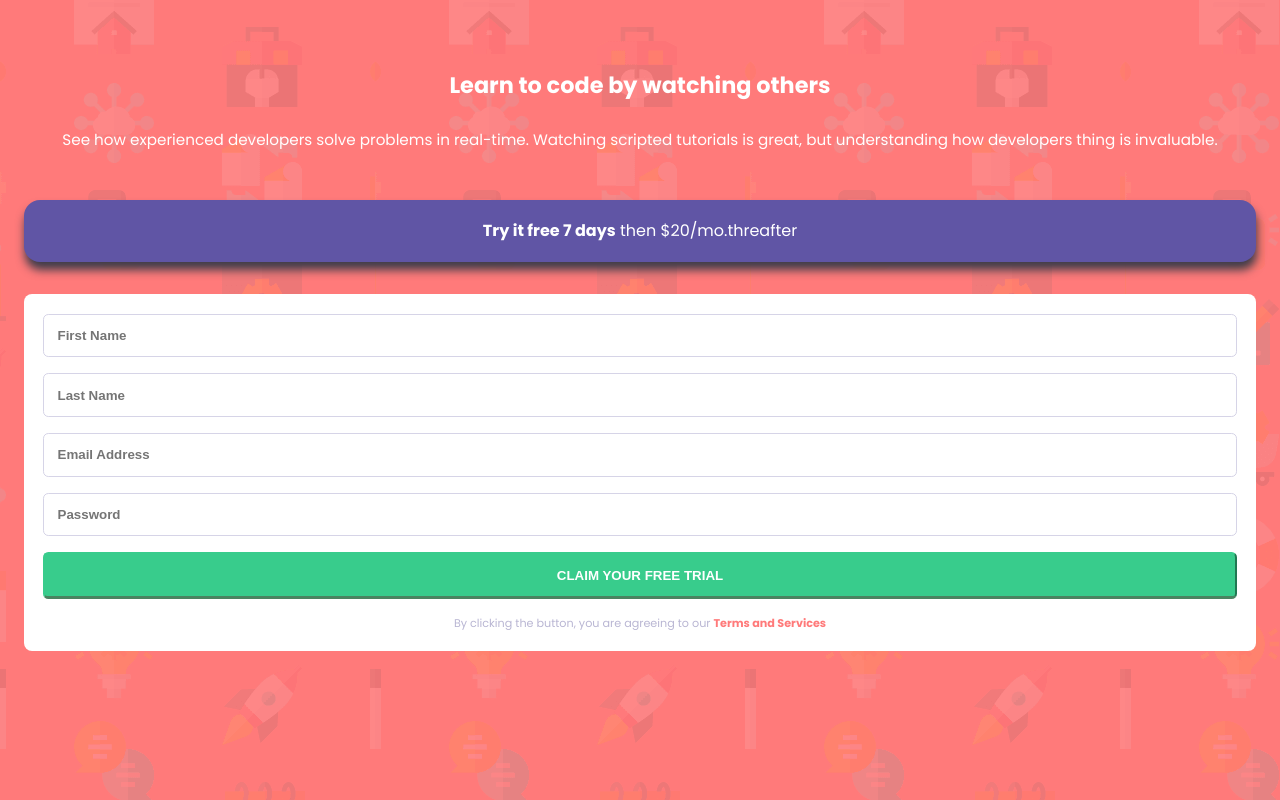
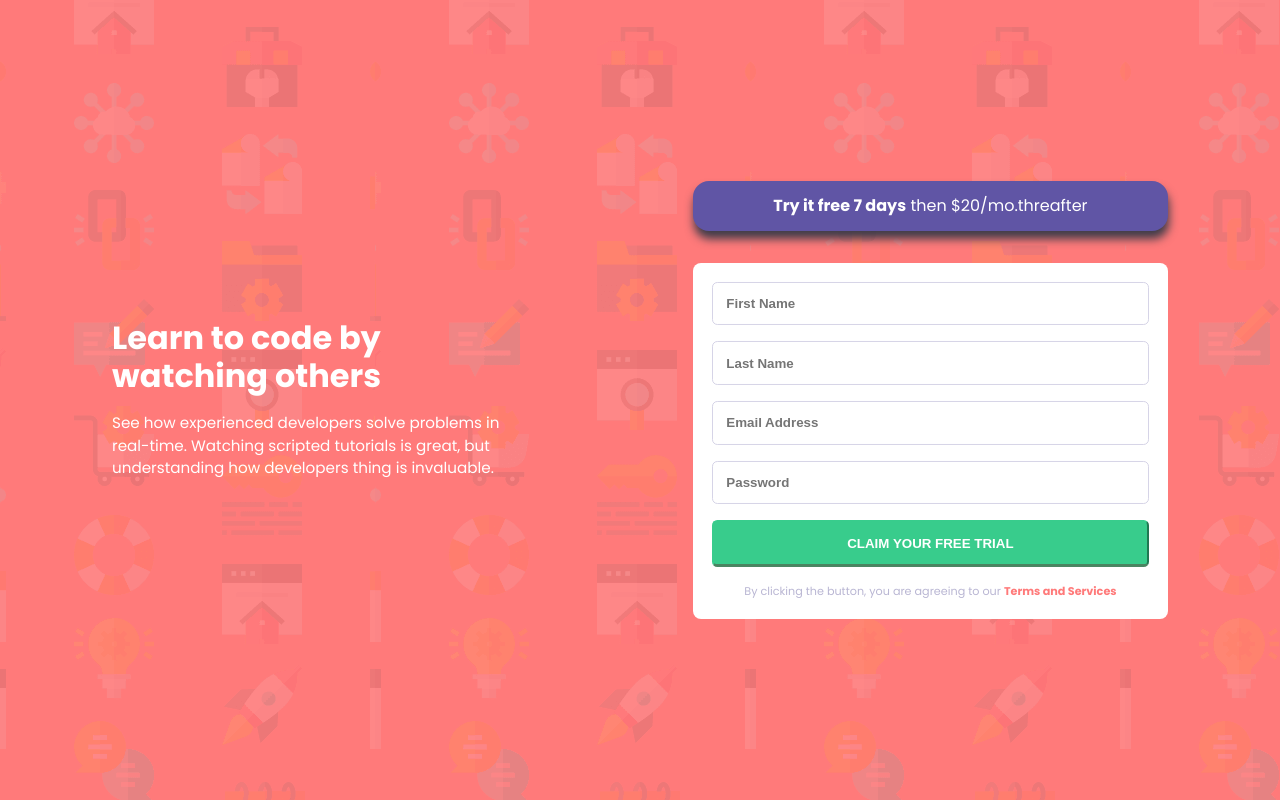
Before and after one commit to CharlesNeres/introComponentWithSignupFormMaster, a React (Create React App) app: page / in a window 1280 px wide. Built offline with nearby package versions, Linux system fonts and the light colour scheme.

Commit message:
added media queries

```diff
--- a/src/App.css
+++ b/src/App.css
@@ -1,3 +1,49 @@
-.App{
+.app{
   padding: 1.5em;
 }
+
+@media screen and (min-width: 800px) {
+  .app{
+    padding: 7em;
+    overflow: hidden;
+    position: absolute;
+    height: 100%;
+  }
+
+  .app header{
+    float: left;
+    width: 40%;
+    text-align: left;
+    position: relative;
+    top: 50%;
+    transform: translateY(-50%);
+    -webkit-transform: translateY(-50%);
+    -moz-transform: translateY(-50%);
+    -ms-transform: translateY(-50%);
+    -o-transform: translateY(-50%);
+}
+
+  .app header h1{
+    margin-bottom: .5em;
+    font-size: 200%;
+    line-height: 1.2em;
+    padding: 0;
+  }
+
+  .app .container {
+    float: right;
+    width: 45%;
+    position: relative;
+    top: 50%;
+    transform: translateY(-50%);
+    -webkit-transform: translateY(-50%);
+    -moz-transform: translateY(-50%);
+    -ms-transform: translateY(-50%);
+    -o-transform: translateY(-50%);
+  }
+
+  .app .container section{
+    margin-top: 0;
+    padding: .8em 4em ;
+  }
+}
--- a/src/App.js
+++ b/src/App.js
@@ -5,10 +5,12 @@ import Advertising from './components/advertising/Advertising';
 
 function App() {
   return (
-    <div className="App">
+    <div className="app">
       <Header />
-      <Advertising />
-      <Main />
+      <div className="container">
+        <Advertising />
+        <Main />
+      </div>
     </div>
   );
 }
--- a/src/index.css
+++ b/src/index.css
@@ -1,4 +1,8 @@
 @import url('https://fonts.googleapis.com/css2?family=Poppins:wght@400;500;600;700&display=swap');
+
+html, body, #root{
+  height: 100%;
+}
 
 body {
   font-family: 'Poppins', sans-serif;
```
